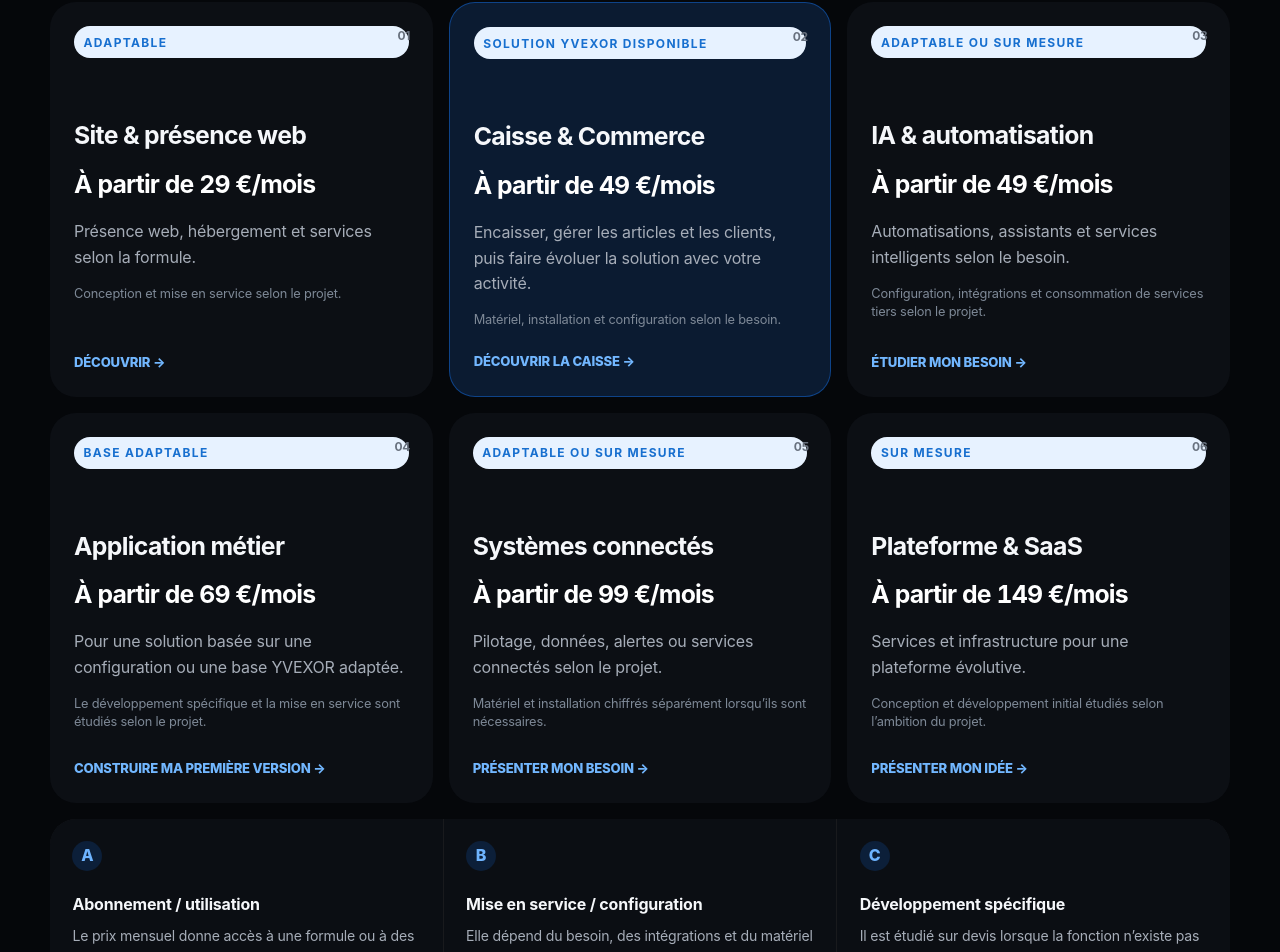
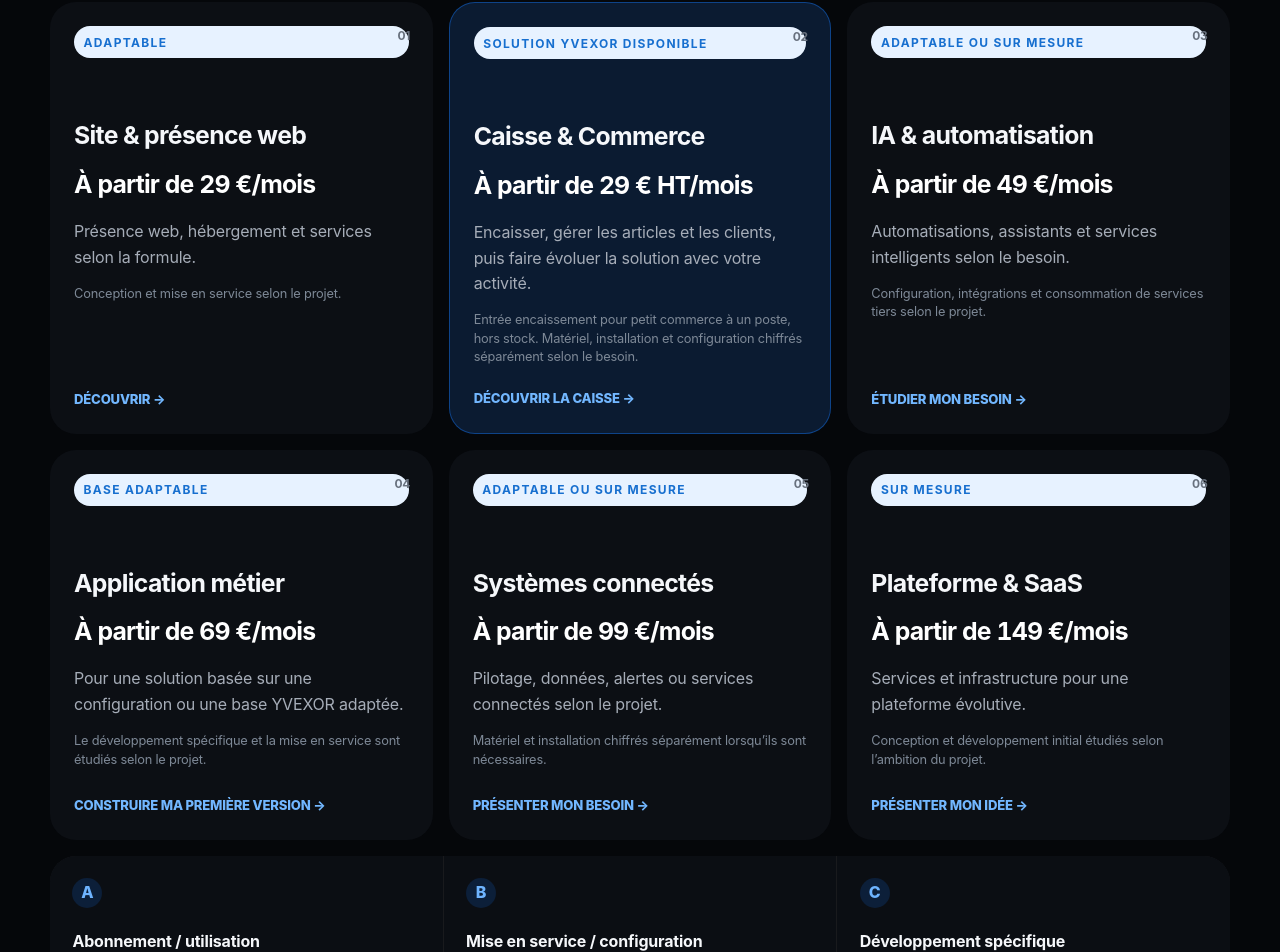
Before and after one commit to w7sb28bzpr-cloud/yvexor-site, a Next.js app: page / in a window 1280 px wide. Shown: the part 4385-5337 px from the top of the page. Built offline with nearby package versions, Linux system fonts and the light colour scheme.

Commit message:
Publish clear commerce pricing tiers and scope

```diff
--- /dev/null
+++ b/app/commerce-pricing.css
@@ -0,0 +1,8 @@
+.commerce-pricing{background:#05090f;color:#f2f8ff;border-radius:24px;padding:2rem 1rem}.commerce-pricing h2,.commerce-pricing h3{color:#f2f8ff}
+.commerce-pricing>h2{font-size:clamp(2rem,5vw,4rem);line-height:1.08;margin:.5rem 0 1rem;letter-spacing:-.04em}
+.commerce-pricing p{color:#b5c3d4}.commerce-plans{display:grid;grid-template-columns:repeat(3,minmax(0,1fr));gap:1rem;margin:2rem 0}
+.commerce-plan{display:flex;flex-direction:column;min-width:0;padding:1.7rem;border:1px solid #1c547d;border-radius:24px;background:linear-gradient(145deg,#0b213a,#080e18)}
+.commerce-plan h3{font-size:1.7rem;margin:0}.commerce-price span{display:block;font-size:.9rem}.commerce-price strong{display:block;color:#f2f8ff;font-size:3.6rem;letter-spacing:-.06em;line-height:1.2}
+.commerce-plan ul{padding-left:1.1rem;color:#c3d3e5;margin-bottom:2rem}.commerce-plan li{margin:.7rem 0}.commerce-plan .action-link{margin-top:auto;text-align:center;justify-content:center;white-space:normal}
+.commerce-terms{padding:2rem;border:1px solid #24364d;border-radius:24px;background:#09111b}.commerce-terms h3{font-size:1.5rem}.commerce-terms p{max-width:900px}.commerce-terms .action-link{text-align:center;white-space:normal}
+@media(max-width:800px){.commerce-plans{grid-template-columns:1fr}.commerce-plan,.commerce-terms{padding:1.4rem}.commerce-price strong{font-size:4rem}}
--- a/app/layout.tsx
+++ b/app/layout.tsx
@@ -6,6 +6,7 @@ import "./visual-home.css";
 import "./solution-doors.css";
 import "./connected-world.css";
 import "./automation.css";
+import "./commerce-pricing.css";
 import { StarSky } from "../components/star-sky";
 import { PwaRegister } from "../components/pwa-register";
 
--- a/components/existing-solution-detail.tsx
+++ b/components/existing-solution-detail.tsx
@@ -1,5 +1,6 @@
 import { existingSolutions } from "../data/public-offer";
 import { SmsLink } from "./sms-link";
+import { CommercePricing } from "./commerce-pricing";
 
 export function ExistingSolutionDetail({restaurant=false}:{restaurant?:boolean}) {
   const solution=existingSolutions[restaurant?1:0];
@@ -16,6 +17,7 @@ export function ExistingSolutionDetail({restaurant=false}:{restaurant?:boolean})
       <SmsLink className="action-link primary">{solution.cta} →</SmsLink>
       <p className="configuration-note">Photo d’illustration, non contractuelle : elle ne représente pas nécessairement le logiciel ou le matériel proposé.</p>
     </article>
+    {!restaurant&&<CommercePricing/>}
     <a href="/#solutions" className="action-link secondary" style={{marginTop:"24px"}}>← Toutes les solutions</a>
   </section>;
 }
--- a/data/public-offer.ts
+++ b/data/public-offer.ts
@@ -7,8 +7,8 @@ export const existingSolutions = [
     clients: "Commerces de proximité, boutiques, alimentation, boulangeries, snacks et activités nécessitant encaissement et gestion.",
     capabilities: ["Encaissement", "Articles et catégories", "TVA", "Stock", "Clients et historique", "Fournisseurs", "Promotions et fidélité", "Statistiques", "Multi-utilisateurs", "Multi-sites"],
     adaptable: true,
-    startingMonthlyPrice: 49,
-    startingPriceLabel: "À partir de 49 €/mois",
+    startingMonthlyPrice: 29,
+    startingPriceLabel: "À partir de 29 € HT/mois",
     setupRequired: true,
     customDevelopmentPossible: true,
     hardwarePossible: true,
@@ -39,7 +39,7 @@ export const customCapabilities = [
 
 export const solutionOffers = [
   { id: "SITE_WEB", name: "Site & présence web", status: "Adaptable", startingMonthlyPrice: 29, startingPriceLabel: "À partir de 29 €/mois", description: "Présence web, hébergement et services selon la formule.", setupRequired: true, customDevelopmentPossible: true, hardwarePossible: false, pricingDisclaimer: "Conception et mise en service selon le projet.", cta: "Découvrir" },
-  { id: "CAISSE_COMMERCE", name: "Caisse & Commerce", status: "Solution YVEXOR disponible", startingMonthlyPrice: 49, startingPriceLabel: "À partir de 49 €/mois", description: "Encaisser, gérer les articles et les clients, puis faire évoluer la solution avec votre activité.", setupRequired: true, customDevelopmentPossible: true, hardwarePossible: true, pricingDisclaimer: "Matériel, installation et configuration selon le besoin.", cta: "Découvrir la caisse" },
+  { id: "CAISSE_COMMERCE", name: "Caisse & Commerce", status: "Solution YVEXOR disponible", startingMonthlyPrice: 29, startingPriceLabel: "À partir de 29 € HT/mois", description: "Encaisser, gérer les articles et les clients, puis faire évoluer la solution avec votre activité.", setupRequired: true, customDevelopmentPossible: true, hardwarePossible: true, pricingDisclaimer: "Entrée encaissement pour petit commerce à un poste, hors stock. Matériel, installation et configuration chiffrés séparément selon le besoin.", cta: "Découvrir la caisse" },
   { id: "IA_AUTOMATISATION", name: "IA & automatisation", status: "Adaptable ou sur mesure", startingMonthlyPrice: 49, startingPriceLabel: "À partir de 49 €/mois", description: "Automatisations, assistants et services intelligents selon le besoin.", setupRequired: true, customDevelopmentPossible: true, hardwarePossible: false, pricingDisclaimer: "Configuration, intégrations et consommation de services tiers selon le projet.", cta: "Étudier mon besoin" },
   { id: "APPLICATION_METIER", name: "Application métier", status: "Base adaptable", startingMonthlyPrice: 69, startingPriceLabel: "À partir de 69 €/mois", description: "Pour une solution basée sur une configuration ou une base YVEXOR adaptée.", setupRequired: true, customDevelopmentPossible: true, hardwarePossible: false, pricingDisclaimer: "Le développement spécifique et la mise en service sont étudiés selon le projet.", cta: "Construire ma première version" },
   { id: "SYSTEMES_CONNECTES", name: "Systèmes connectés", status: "Adaptable ou sur mesure", startingMonthlyPrice: 99, startingPriceLabel: "À partir de 99 €/mois", description: "Pilotage, données, alertes ou services connectés selon le projet.", setupRequired: true, customDevelopmentPossible: true, hardwarePossible: true, pricingDisclaimer: "Matériel et installation chiffrés séparément lorsqu’ils sont nécessaires.", cta: "Présenter mon besoin" },
```
Also changed, not shown: components/commerce-pricing.tsx (added, +12 -0 lines).
